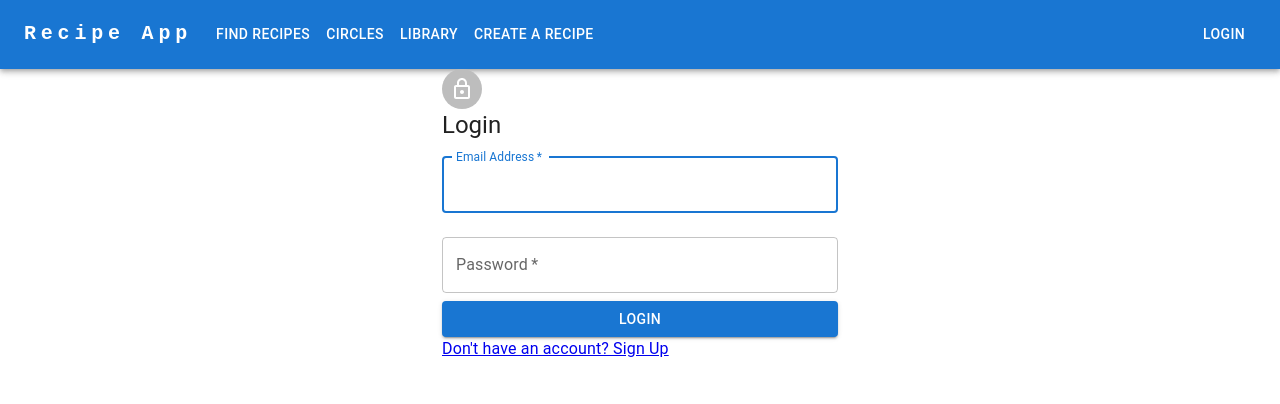
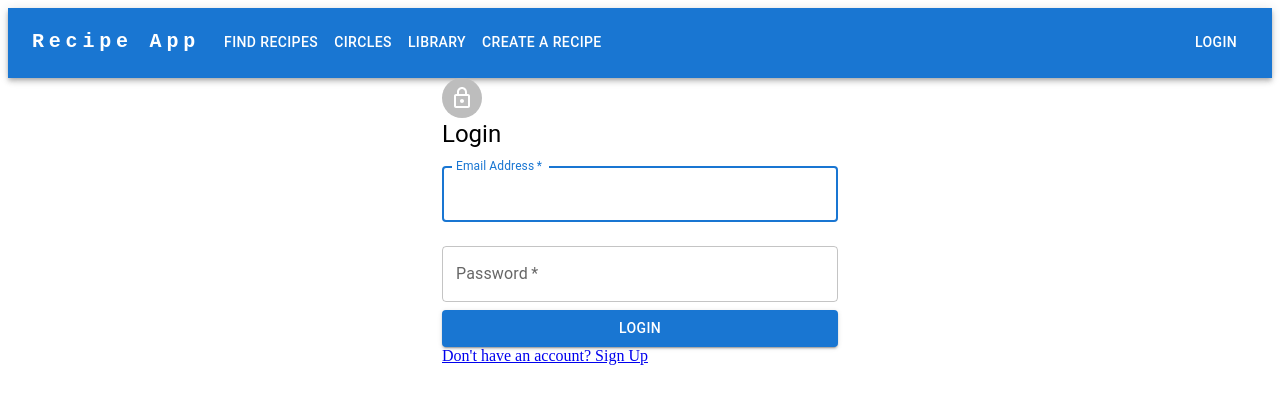
Before and after one commit to AoWangPhilly/r3cipe, a React (Create React App) app in the folder frontend/: page /login in a window 1280 px wide. Shown: the top 404 px of the page. Built offline with nearby package versions, Linux system fonts and the light colour scheme; no server answers.

Commit message:
fixed spacing on navbar for login/signup pages

```diff
--- a/frontend/src/components/Navbar.tsx
+++ b/frontend/src/components/Navbar.tsx
@@ -10,6 +10,7 @@ import {
     Menu,
     MenuItem,
     Button,
+    Avatar,
 } from "@mui/material";
 import MenuIcon from "@mui/icons-material/Menu";
 import { Link, redirect, useNavigate } from "react-router-dom";
@@ -57,7 +58,7 @@ export default function Navbar() {
 
     return (
         <AppBar position="static">
-            <Container maxWidth="xl">
+            <Container maxWidth="xl" sx={{height: 70}}>
                 <Toolbar disableGutters>
                     {/* <AdbIcon sx={{ display: { xs: 'flex', md: 'none' }, mr: 1 }} /> */}
                     <Typography
@@ -206,13 +207,19 @@ export default function Navbar() {
                         </Box>
                     ) : (
                         <Box sx={{ flexGrow: 0 }}>
-                            <Tooltip title="Open settings">
-                                <IconButton
+                            <Tooltip title="User Menu">
+                                <Avatar
                                     onClick={handleOpenUserMenu}
-                                    sx={{ p: 0 }}
+                                    sx={{
+                                        width: 50,
+                                        height: 50,
+                                        cursor: "pointer",
+                                        background:
+                                            "linear-gradient(45deg, #2196F3 40%, #21CBF3 80%)",
+                                    }}
                                 >
-                                    <Typography>PROF PIC</Typography>
-                                </IconButton>
+                                    {"M"}
+                                </Avatar>
                             </Tooltip>
                             <Menu
                                 sx={{ mt: "45px" }}
--- a/frontend/src/pages/Login.tsx
+++ b/frontend/src/pages/Login.tsx
@@ -78,8 +78,7 @@ export const Login: React.FC = () => {
 
     return (
         <Container component="main" maxWidth="xs">
-            <CssBaseline />
-            <div>
+            <div style={{alignContent: "center"}}>
                 <Avatar>
                     <LockOutlinedIcon />
                 </Avatar>
--- a/frontend/src/pages/SignUp.tsx
+++ b/frontend/src/pages/SignUp.tsx
@@ -49,7 +49,6 @@ export const SignUp: React.FC = () => {
 
     return (
         <Container component="main" maxWidth="xs">
-            <CssBaseline />
             <div>
                 <Avatar>
                     <LockOutlinedIcon />
```
Also changed, not shown: frontend/package.json (line endings or trailing spaces), 2 other files (tests, documents, lock files or other folders).
